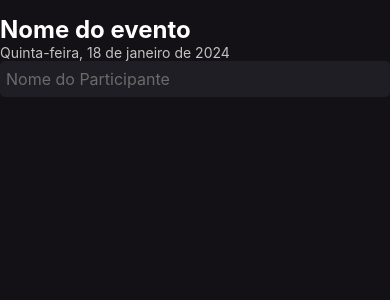
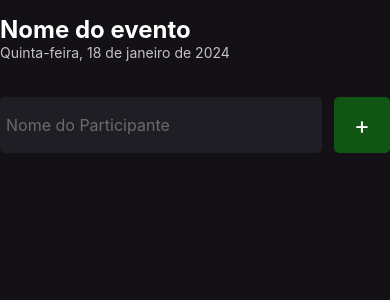
Before and after one commit to welitonwt/imhere, a React Native app: screen / in a window 390 px wide. Shown: the top 300 px of the page. Built offline with nearby package versions, Linux system fonts and the light colour scheme.

Commit message:
create button and form

```diff
--- a/src/screens/Home/index.tsx
+++ b/src/screens/Home/index.tsx
@@ -1,7 +1,10 @@
-import { Text, View, TextInput } from 'react-native'
+import { Text, View, TextInput, TouchableOpacity } from 'react-native'
 import { styles } from './styles'
 
 export function Home() {
+    function handleParticipantAdd(){
+      console.log('Voce Chegou aqui')
+    }
   return (
     <View style={ styles.container }>
       <Text style={ styles.eventName }>
@@ -11,12 +14,28 @@ export function Home() {
           Quinta-feira, 18 de janeiro de 2024
       </Text>
 
+      <View style={styles.form}>
         <TextInput
         style={styles.input}
         placeholder="Nome do Participante"
         placeholderTextColor='#6B6B6B'
         keyboardType="default"
         />
+
+        <TouchableOpacity
+          style={styles.buttonContainer}
+          onPress={handleParticipantAdd}
+        >
+          <Text
+            style={styles.buttonText}
+          >
+            +
+          </Text>
+        </TouchableOpacity>
+
+      </View>
+
+
     </View>
   )
 }
--- a/src/screens/Home/styles.ts
+++ b/src/screens/Home/styles.ts
@@ -6,22 +6,48 @@ export const styles = StyleSheet.create({
     backgroundColor: '#131016',
 
   },
+
   eventName: {
     color: '#fff',
     fontSize: 24,
     fontWeight: 'bold',
     marginTop: 15
   },
+
   eventData: {
     color: '#C4C2C2',
     fontSize: 14,
   },
+
+  form: {
+    width: '100%',
+    flexDirection: 'row',
+    marginTop: 36,
+    marginBottom: 42,
+ },
+
   input:{
-    height: 36,
+    flex: 1,
+    height: 56,
     borderRadius: 5,
     backgroundColor: '#1f1e25',
     color: '#fff',
     padding: 6,
-    fontSize: 16
+    fontSize: 16,
+    marginRight: 12
+  },
+
+  buttonContainer:{
+    backgroundColor: '#115515',
+    width: 56,
+    height: 56,
+    borderRadius: 5,
+    alignItems: 'center',
+    justifyContent: 'center'
+  },
+
+  buttonText: {
+    color: '#fff',
+    fontSize: 24
   }
 })
```
Lines whose indentation alone changed are shown as unchanged.
